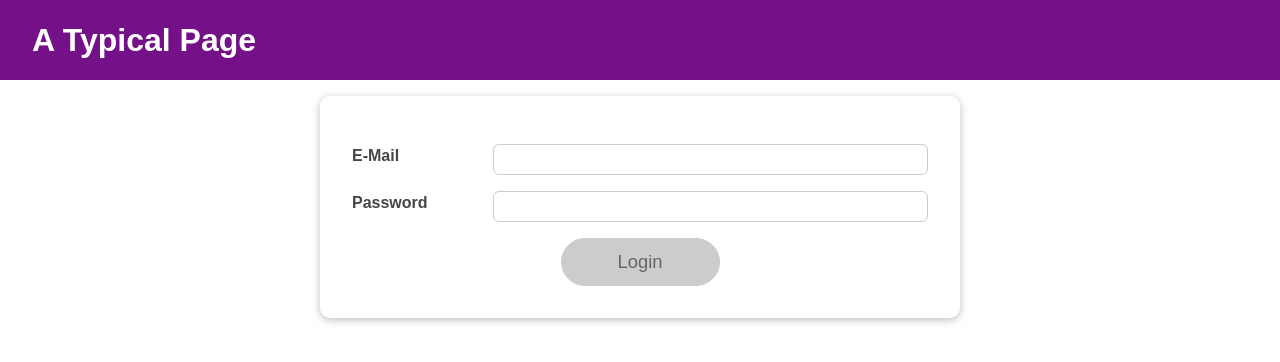
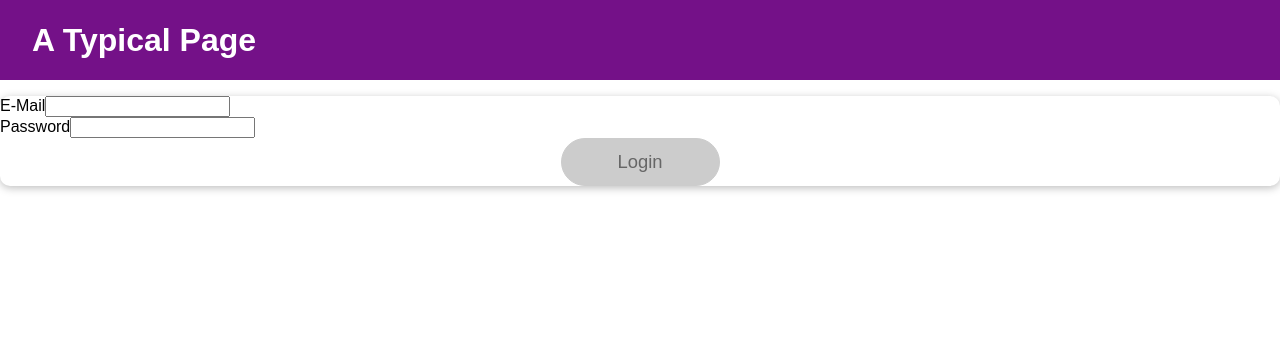
Before and after one commit to hakanurtimur/hooks-traininig, a React (Create React App) app: page / in a window 1280 px wide. Shown: the top 362 px of the page. Built offline with nearby package versions, Linux system fonts and the light colour scheme.

Commit message:
refactoring input component

```diff
--- a/src/components/Login/Login.module.css
+++ b/src/components/Login/Login.module.css
@@ -1,56 +1,3 @@
-.login {
-  width: 90%;
-  max-width: 40rem;
-  margin: 2rem auto;
-  padding: 2rem;
-}
-
-.control {
-  margin: 1rem 0;
-  display: flex;
-  align-items: stretch;
-  flex-direction: column;
-}
-
-.control label,
-.control input {
-  display: block;
-}
-
-.control label {
-  font-weight: bold;
-  flex: 1;
-  color: #464646;
-  margin-bottom: 0.5rem;
-}
-
-.control input {
-  flex: 3;
-  font: inherit;
-  padding: 0.35rem 0.35rem;
-  border-radius: 6px;
-  border: 1px solid #ccc;
-}
-
-.control input:focus {
-  outline: none;
-  border-color: #4f005f;
-  background: #f6dbfc;
-}
-
-.control.invalid input {
-  border-color: red;
-  background: #fbdada;
-}
-
 .actions {
   text-align: center;
 }
-
-@media (min-width: 768px) {
-  .control {
-    align-items: center;
-    flex-direction: row;
-  }
-
-}
```
Also changed, not shown: src/components/UI/Input/Input.js (added, +18 -0 lines), src/components/UI/Input/Input.module.css (added, +51 -0 lines).
